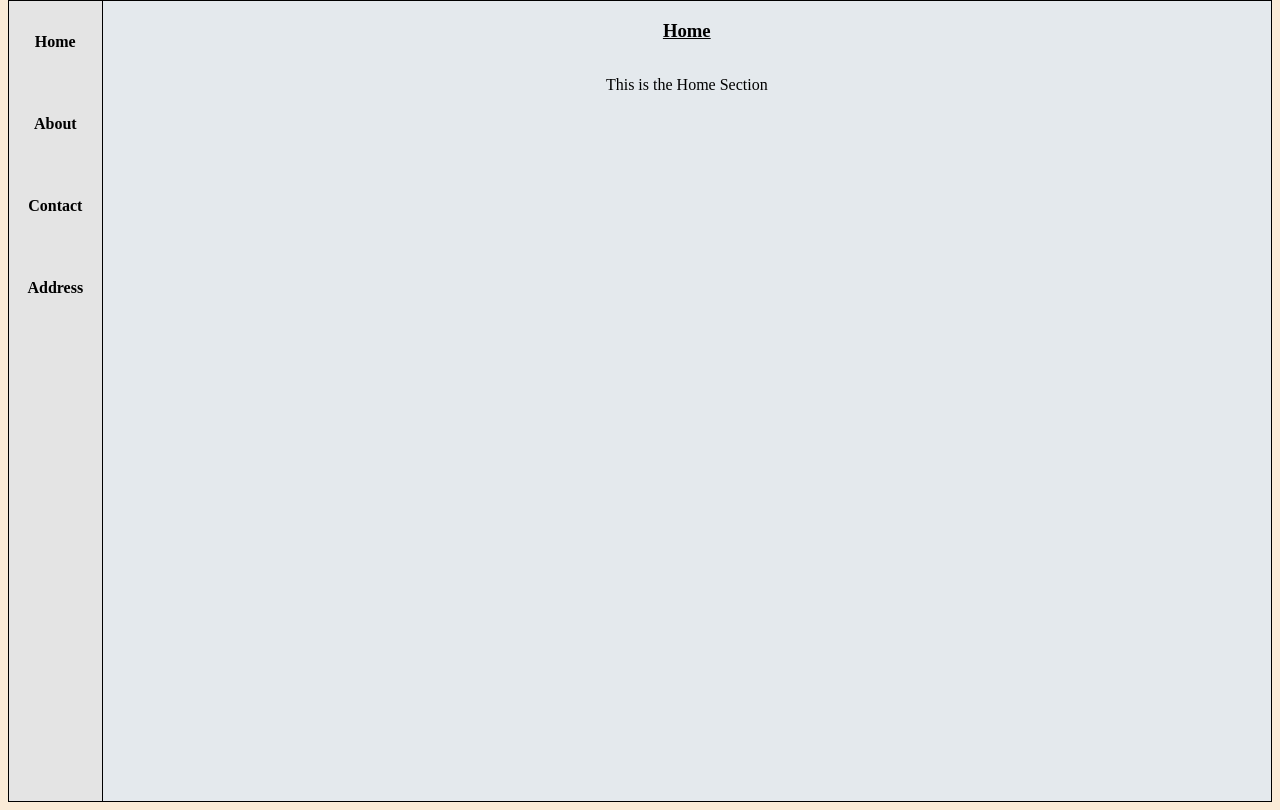
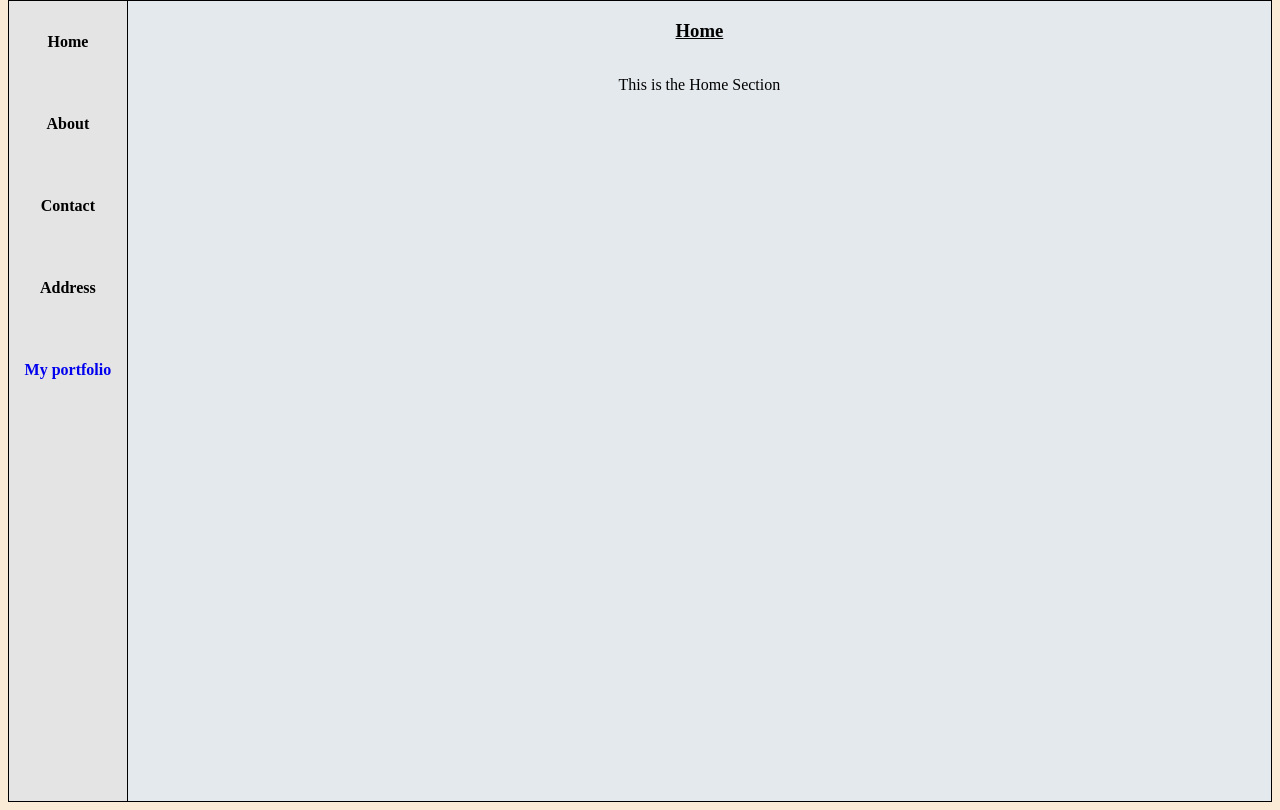
Before and after one commit to ankitsingh2105/Job_freak_assignment, a plain HTML site: page index.html in a window 1280 px wide. Shown: the part 133-943 px from the top of the page. Drawn offline with Linux system fonts and the light colour scheme.

Commit message:
added my portfolio

```diff
--- a/index.css
+++ b/index.css
@@ -17,17 +17,18 @@ h3{
 nav{
     background-color: rgb(228, 228, 228);
     height: 100vh;
-    width: 100px;
+    width: 130px;
     display: flex;
     flex-direction: column;
     align-items: center;
     border-right: 1px solid black;
 }
-li{
+li , a{
     list-style: none;
     margin:2rem 0rem;
     cursor: pointer;
     font-weight: bolder;
+    text-decoration: none;
 }
 main{
     display: flex;
--- a/index.html
+++ b/index.html
@@ -19,6 +19,7 @@
       <li onclick="changeSection('About')" class="section_content">About</li>
       <li onclick="changeSection('contact')" class="section_content">Contact</li>
       <li onclick="changeSection('Address')" class="section_content">Address</li>
+      <li><a href="http://ankitsinghchauhan.tech/">My portfolio</a></li>
     </nav>
 
     <div class="section_panel">
```
